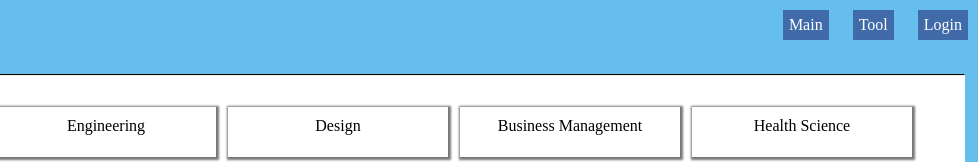
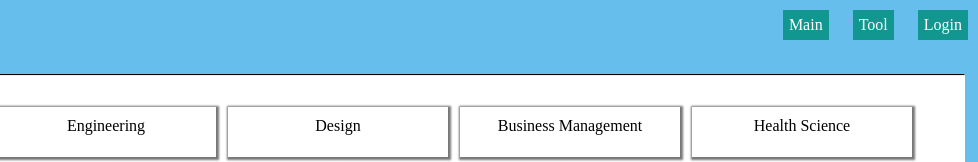
Before and after one commit to lwklhj/forum, a plain HTML site: page index.html in a window 1280 px wide. Shown: the top 162 px of the page, 302-1280 px from the left. Drawn offline with Linux system fonts and the light colour scheme.

Commit message:
Update loginPage.css

```diff
--- a/css/loginPage.css
+++ b/css/loginPage.css
@@ -11,7 +11,7 @@ nav#LoginBar ul li{
 	padding:0px 6px 0px 6px;
 	text-align: center;
 	line-height: 30px;
-	background-color: #406BA8;
+	background-color: #129690;
 	color:#FFFFFF;
 }
 nav#LoginBar ul li a{
```
